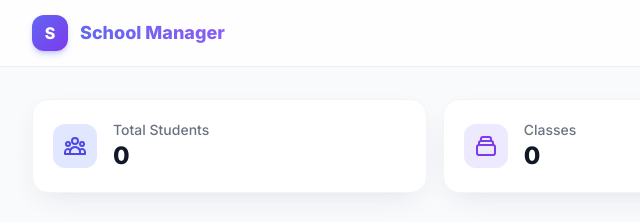
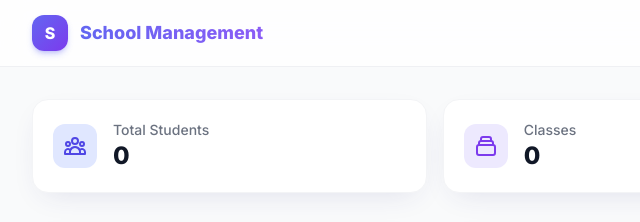
Before and after one commit to Ifaz2611/school-managment-database-project, a website: page public/dashboard.html in a window 1280 px wide. Shown: the top 222 px of the page, 0-640 px from the left. Drawn offline with nearby package versions, Linux system fonts and the light colour scheme; no server answers.

Commit message:
Update header title from "School Manager" to "School Management"

```diff
--- a/public/dashboard.html
+++ b/public/dashboard.html
@@ -32,7 +32,7 @@
           >
             S
           </div>
-          <h1 class="text-lg font-extrabold text-gradient">School Manager</h1>
+          <h1 class="text-lg font-extrabold text-gradient">School Management</h1>
         </div>
         <div class="flex items-center space-x-3">
           <div
```
